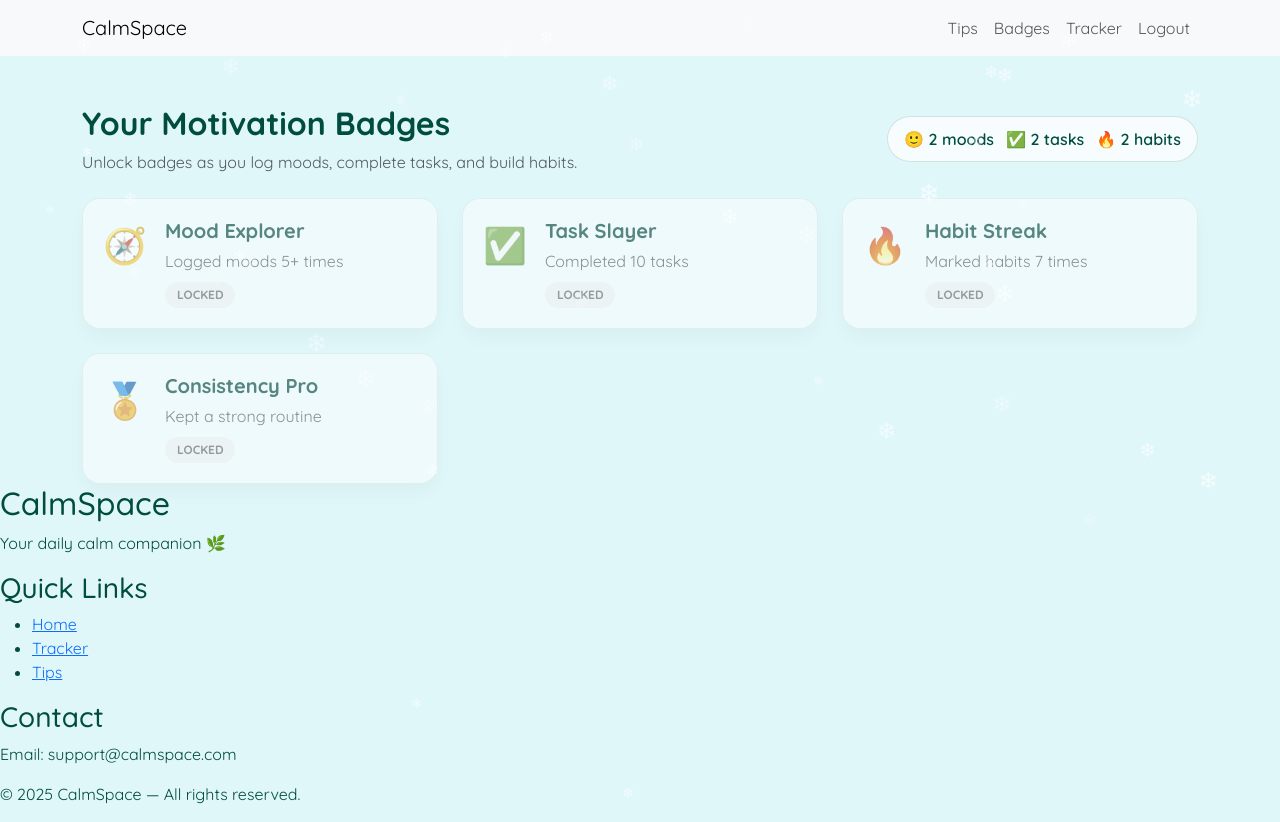
After one commit to EsmoAghamedova/flask-jinja, a Flask app: page /badges in a window 1280 px wide. The commit adds this page. Run offline with Flask 3, Linux system fonts and the light colour scheme; a user stored in the database is signed in; data comes from the database, SQL or seed files in the repository.

Commit message:
Add badge page and snowflake effects

```diff
--- a/app.py
+++ b/app.py
@@ -97,6 +97,7 @@ with app.app_context():
     _add_alias('/todo', 'todo', 'main.todo', methods=['GET', 'POST'])
     _add_alias('/tips', 'tips', 'main.tips')
     _add_alias('/tip/<int:tip_id>', 'tip', 'main.tip_detail')
+    _add_alias('/badges', 'badges', 'main.badges')
     _add_alias('/signup', 'signup', 'main.signup', methods=['GET', 'POST'])
     _add_alias('/login', 'login', 'main.login', methods=['GET', 'POST'])
 
--- a/routes.py
+++ b/routes.py
@@ -53,20 +53,56 @@ def get_current_user():
     return user
 
 
-def calculate_badges(user_id):
+def get_user_stats(user_id):
     mood_count = Mood.query.filter_by(user_id=user_id).count()
     todo_done_count = ToDo.query.filter_by(user_id=user_id, done=True).count()
     habit_entries = HabitEntry.query.join(Habit).filter(Habit.user_id == user_id).count()
+    return {
+        "mood_count": mood_count,
+        "todo_done_count": todo_done_count,
+        "habit_entries": habit_entries,
+    }
 
+
+def get_badge_definitions():
+    return [
+        {
+            "id": "mood_explorer",
+            "name": "Mood Explorer",
+            "desc": "Logged moods 5+ times",
+            "emoji": "🧭",
+            "check": lambda stats: stats["mood_count"] >= 5,
+        },
+        {
+            "id": "task_slayer",
+            "name": "Task Slayer",
+            "desc": "Completed 10 tasks",
+            "emoji": "✅",
+            "check": lambda stats: stats["todo_done_count"] >= 10,
+        },
+        {
+            "id": "habit_streak",
+            "name": "Habit Streak",
+            "desc": "Marked habits 7 times",
+            "emoji": "🔥",
+            "check": lambda stats: stats["habit_entries"] >= 7,
+        },
+        {
+            "id": "consistency_pro",
+            "name": "Consistency Pro",
+            "desc": "Kept a strong routine",
+            "emoji": "🏅",
+            "check": lambda stats: stats["mood_count"] >= 20 and stats["todo_done_count"] >= 20,
+        },
+    ]
+
+
+def calculate_badges(user_id):
+    stats = get_user_stats(user_id)
     badges = []
-    if mood_count >= 5:
-        badges.append({"name": "Mood Explorer", "desc": "Logged moods 5+ times", "emoji": "🧭"})
-    if todo_done_count >= 10:
-        badges.append({"name": "Task Slayer", "desc": "Completed 10 tasks", "emoji": "✅"})
-    if habit_entries >= 7:
-        badges.append({"name": "Habit Streak", "desc": "Marked habits 7 times", "emoji": "🔥"})
-    if mood_count >= 20 and todo_done_count >= 20:
-        badges.append({"name": "Consistency Pro", "desc": "Kept a strong routine", "emoji": "🏅"})
+    for badge in get_badge_definitions():
+        if badge["check"](stats):
+            badges.append({k: v for k, v in badge.items() if k != "check"})
     return badges
 
 
@@ -128,6 +164,28 @@ def tracker():
         },
         badges=badges,
     )
+
+
+@main.route("/badges")
+@login_required
+def badges():
+    user = get_current_user()
+    if user.is_admin:
+        return redirect(url_for("main.admin_dashboard"))
+    stats = get_user_stats(user.id)
+    all_badges = []
+    for badge in get_badge_definitions():
+        unlocked = badge["check"](stats)
+        all_badges.append(
+            {
+                "id": badge["id"],
+                "name": badge["name"],
+                "desc": badge["desc"],
+                "emoji": badge["emoji"],
+                "unlocked": unlocked,
+            }
+        )
+    return render_template("badges.html", badges=all_badges, stats=stats)
 
 @main.route("/mood", methods=["GET", "POST"])
 @login_required
--- /dev/null
+++ b/static/style/badges.css
@@ -0,0 +1,102 @@
+@import url('https://fonts.googleapis.com/css2?family=Quicksand:wght@300..700&display=swap');
+
+body {
+  font-family: 'Quicksand', sans-serif;
+  background-color: #e0f7fa;
+  color: #004d40;
+}
+
+.badges-header h2 {
+  font-weight: 700;
+}
+
+.stats-pill {
+  display: inline-flex;
+  gap: 12px;
+  padding: 10px 16px;
+  border-radius: 999px;
+  background: rgba(255, 255, 255, 0.75);
+  border: 1px solid rgba(0, 77, 64, 0.15);
+  font-weight: 600;
+  color: #004d40;
+}
+
+.badge-card {
+  display: flex;
+  gap: 18px;
+  padding: 20px;
+  border-radius: 18px;
+  background: rgba(255, 255, 255, 0.7);
+  border: 1px solid rgba(0, 77, 64, 0.1);
+  box-shadow: 0 10px 20px rgba(0, 0, 0, 0.05);
+  transition: transform 0.2s ease;
+}
+
+.badge-card:hover {
+  transform: translateY(-4px);
+}
+
+.badge-card.locked {
+  opacity: 0.65;
+  filter: grayscale(0.2);
+}
+
+.badge-icon {
+  font-size: 2.2rem;
+}
+
+.badge-info h5 {
+  font-weight: 700;
+  margin-bottom: 6px;
+}
+
+.badge-status {
+  display: inline-flex;
+  padding: 4px 12px;
+  border-radius: 999px;
+  font-size: 0.75rem;
+  font-weight: 700;
+  text-transform: uppercase;
+}
+
+.badge-status.unlocked {
+  background: #d9f7e6;
+  color: #006d3d;
+}
+
+.badge-status.locked {
+  background: #f2f2f2;
+  color: #6b6b6b;
+}
+
+.confetti-container {
+  position: fixed;
+  inset: 0;
+  pointer-events: none;
+  overflow: hidden;
+  z-index: 2000;
+  opacity: 0;
+  transition: opacity 0.2s ease;
+}
+
+.confetti-container.active {
+  opacity: 1;
+}
+
+.confetti-piece {
+  position: absolute;
+  top: -10vh;
+  width: 10px;
+  height: 16px;
+  opacity: 0.9;
+  animation: confetti-fall 3s linear forwards;
+}
+
+@keyframes confetti-fall {
+  0% {
+    transform: translateY(0) rotate(0deg);
+  }
+  100% {
+    transform: translateY(110vh) rotate(360deg);
+  }
+}
--- /dev/null
+++ b/static/style/effects.css
@@ -0,0 +1,25 @@
+#snowflakes {
+  position: fixed;
+  inset: 0;
+  pointer-events: none;
+  overflow: hidden;
+  z-index: 1;
+}
+
+.snowflake {
+  position: absolute;
+  top: -10%;
+  color: rgba(255, 255, 255, 0.8);
+  animation-name: snow-fall;
+  animation-timing-function: linear;
+  animation-iteration-count: infinite;
+}
+
+@keyframes snow-fall {
+  0% {
+    transform: translateY(-10vh);
+  }
+  100% {
+    transform: translateY(110vh);
+  }
+}
--- /dev/null
+++ b/templates/badges.html
@@ -0,0 +1,73 @@
+{% extends 'base.html' %}
+{% block title %}CalmSpace - Badges{% endblock %}
+
+{% block css %}
+  <link rel="stylesheet" href="{{ url_for('static', filename='style/badges.css') }}" />
+{% endblock %}
+
+{% block content %}
+  <section class="container mt-5 badges-header">
+    <div class="d-flex justify-content-between align-items-center flex-wrap gap-3">
+      <div>
+        <h2>Your Motivation Badges</h2>
+        <p class="text-muted mb-0">Unlock badges as you log moods, complete tasks, and build habits.</p>
+      </div>
+      <div class="stats-pill">
+        <span>🙂 {{ stats.mood_count }} moods</span>
+        <span>✅ {{ stats.todo_done_count }} tasks</span>
+        <span>🔥 {{ stats.habit_entries }} habits</span>
+      </div>
+    </div>
+  </section>
+
+  <section class="container mt-4">
+    <div class="row g-4">
+      {% for badge in badges %}
+        <div class="col-md-6 col-lg-4">
+          <div class="badge-card {% if not badge.unlocked %}locked{% endif %}">
+            <div class="badge-icon">{{ badge.emoji }}</div>
+            <div class="badge-info">
+              <h5>{{ badge.name }}</h5>
+              <p class="text-muted mb-2">{{ badge.desc }}</p>
+              {% if badge.unlocked %}
+                <span class="badge-status unlocked">Unlocked</span>
+              {% else %}
+                <span class="badge-status locked">Locked</span>
+              {% endif %}
+            </div>
+          </div>
+        </div>
+      {% endfor %}
+    </div>
+  </section>
+
+  <div id="confetti" class="confetti-container" data-unlocked='{{ badges | selectattr("unlocked") | map(attribute="id") | list | tojson }}'></div>
+
+  <script>
+    const confettiContainer = document.getElementById('confetti');
+    const unlocked = JSON.parse(confettiContainer.dataset.unlocked || '[]');
+    const storageKey = 'calmspace-unlocked-badges';
+    const previous = JSON.parse(localStorage.getItem(storageKey) || '[]');
+    const newlyUnlocked = unlocked.filter((id) => !previous.includes(id));
+
+    if (newlyUnlocked.length > 0) {
+      const pieces = 120;
+      for (let i = 0; i < pieces; i++) {
+        const piece = document.createElement('span');
+        piece.className = 'confetti-piece';
+        piece.style.left = Math.random() * 100 + 'vw';
+        piece.style.animationDelay = Math.random() * 0.6 + 's';
+        piece.style.backgroundColor = `hsl(${Math.random() * 360}, 80%, 65%)`;
+        piece.style.transform = `rotate(${Math.random() * 360}deg)`;
+        confettiContainer.appendChild(piece);
+      }
+      confettiContainer.classList.add('active');
+      setTimeout(() => {
+        confettiContainer.classList.remove('active');
+        confettiContainer.innerHTML = '';
+      }, 3500);
+    }
+
+    localStorage.setItem(storageKey, JSON.stringify(unlocked));
+  </script>
+{% endblock %}
--- a/templates/base.html
+++ b/templates/base.html
@@ -7,6 +7,7 @@
     <link href="https://cdn.jsdelivr.net/npm/bootstrap@5.3.8/dist/css/bootstrap.min.css" rel="stylesheet" />
 
     <link rel="shortcut icon" href="../static/img/leaf.png" type="image/x-icon" />
+    <link rel="stylesheet" href="{{ url_for('static', filename='style/effects.css') }}" />
 
     {% block css %}
 
@@ -20,6 +21,7 @@
   </head>
 
   <body>
+    <div id="snowflakes" aria-hidden="true"></div>
     {% include 'components/_navbar.html' %}
 
     {% block content %}
@@ -36,5 +38,22 @@
         }
       }, 5000)
     </script>
+    <script>
+      const snowContainer = document.getElementById('snowflakes')
+      if (snowContainer) {
+        const flakes = 40
+        for (let i = 0; i < flakes; i++) {
+          const flake = document.createElement('span')
+          flake.className = 'snowflake'
+          flake.textContent = '❄'
+          flake.style.left = Math.random() * 100 + 'vw'
+          flake.style.animationDelay = Math.random() * 5 + 's'
+          flake.style.animationDuration = 6 + Math.random() * 8 + 's'
+          flake.style.opacity = (0.3 + Math.random() * 0.6).toFixed(2)
+          flake.style.fontSize = 12 + Math.random() * 14 + 'px'
+          snowContainer.appendChild(flake)
+        }
+      }
+    </script>
   </body>
 </html>
--- a/templates/components/_navbar.html
+++ b/templates/components/_navbar.html
@@ -27,6 +27,9 @@
             <a class="nav-link" href="{{ url_for('main.tips') }}">Tips</a>
           </li>
           <li class="nav-item">
+            <a class="nav-link" href="{{ url_for('main.badges') }}">Badges</a>
+          </li>
+          <li class="nav-item">
             <a class="nav-link" href="{{ url_for('main.tracker') }}">Tracker</a>
           </li>
           <li class="nav-item">
--- a/templates/tracker.html
+++ b/templates/tracker.html
@@ -11,6 +11,7 @@
       <h2>Your Tracker Dashboard</h2>
       <div>
         <a href="{{ url_for('main.progress') }}" class="btn start-btn me-2">View Progress</a>
+        <a href="{{ url_for('main.badges') }}" class="btn btn-outline-secondary">View Badges</a>
       </div>
     </div>
 
```
